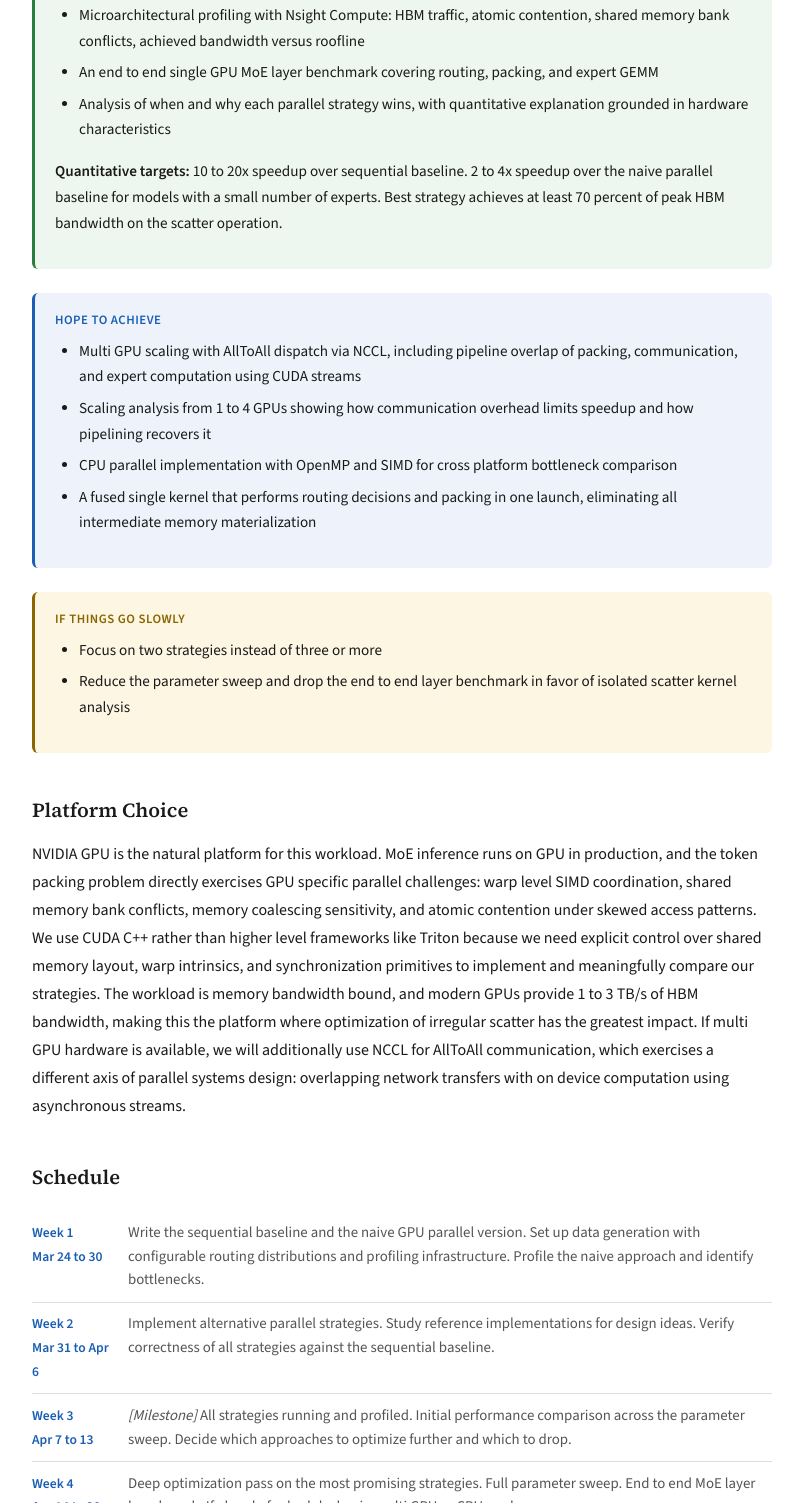
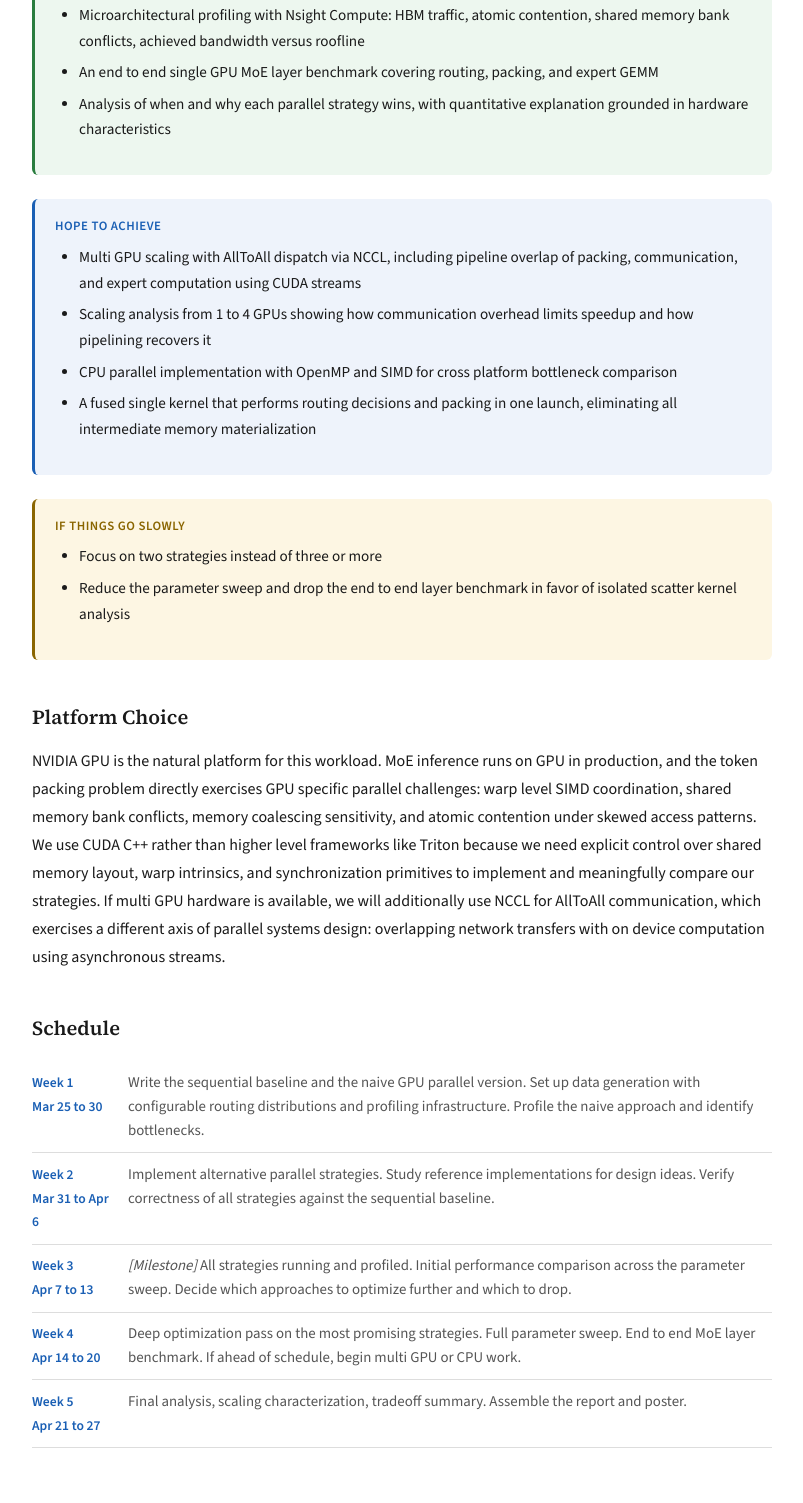
Before and after one commit to feiyang-cmu/15618-final, a plain HTML site: page index.html in a window 1280 px wide. Shown: the part 4206-5709 px from the top of the page, without its empty margins (238-1041 px from the left). Drawn offline with nearby package versions, Linux system fonts and the light colour scheme.

Commit message:
remove  quantitative target

```diff
--- a/index.html
+++ b/index.html
@@ -168,7 +168,6 @@
     <li>An end to end single GPU MoE layer benchmark covering routing, packing, and expert GEMM</li>
     <li>Analysis of when and why each parallel strategy wins, with quantitative explanation grounded in hardware characteristics</li>
   </ul>
-  <p><strong>Quantitative targets:</strong> 10 to 20x speedup over sequential baseline. 2 to 4x speedup over the naive parallel baseline for models with a small number of experts. Best strategy achieves at least 70 percent of peak HBM bandwidth on the scatter operation.</p>
 </div>
 
 <div class="callout callout-blue">
@@ -191,12 +190,12 @@
 
 <h2>Platform Choice</h2>
 <p>
-  NVIDIA GPU is the natural platform for this workload. MoE inference runs on GPU in production, and the token packing problem directly exercises GPU specific parallel challenges: warp level SIMD coordination, shared memory bank conflicts, memory coalescing sensitivity, and atomic contention under skewed access patterns. We use CUDA C++ rather than higher level frameworks like Triton because we need explicit control over shared memory layout, warp intrinsics, and synchronization primitives to implement and meaningfully compare our strategies. The workload is memory bandwidth bound, and modern GPUs provide 1 to 3 TB/s of HBM bandwidth, making this the platform where optimization of irregular scatter has the greatest impact. If multi GPU hardware is available, we will additionally use NCCL for AllToAll communication, which exercises a different axis of parallel systems design: overlapping network transfers with on device computation using asynchronous streams.
+  NVIDIA GPU is the natural platform for this workload. MoE inference runs on GPU in production, and the token packing problem directly exercises GPU specific parallel challenges: warp level SIMD coordination, shared memory bank conflicts, memory coalescing sensitivity, and atomic contention under skewed access patterns. We use CUDA C++ rather than higher level frameworks like Triton because we need explicit control over shared memory layout, warp intrinsics, and synchronization primitives to implement and meaningfully compare our strategies. If multi GPU hardware is available, we will additionally use NCCL for AllToAll communication, which exercises a different axis of parallel systems design: overlapping network transfers with on device computation using asynchronous streams.
 </p>
 
 <h2>Schedule</h2>
 <div class="schedule-grid">
-  <div class="week">Week 1<br>Mar 24 to 30</div>
+  <div class="week">Week 1<br>Mar 25 to 30</div>
   <div class="task">Write the sequential baseline and the naive GPU parallel version. Set up data generation with configurable routing distributions and profiling infrastructure. Profile the naive approach and identify bottlenecks.</div>
 
   <div class="week">Week 2<br>Mar 31 to Apr 6</div>
```
